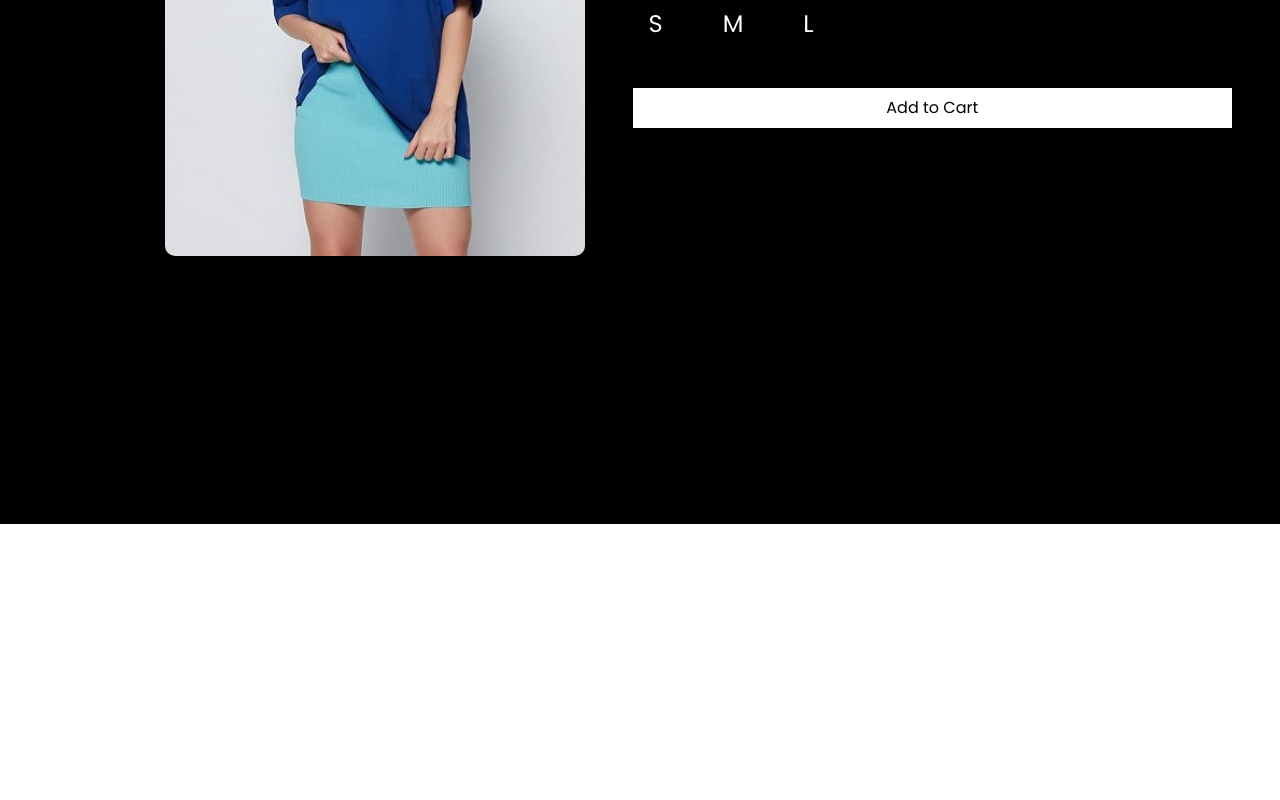
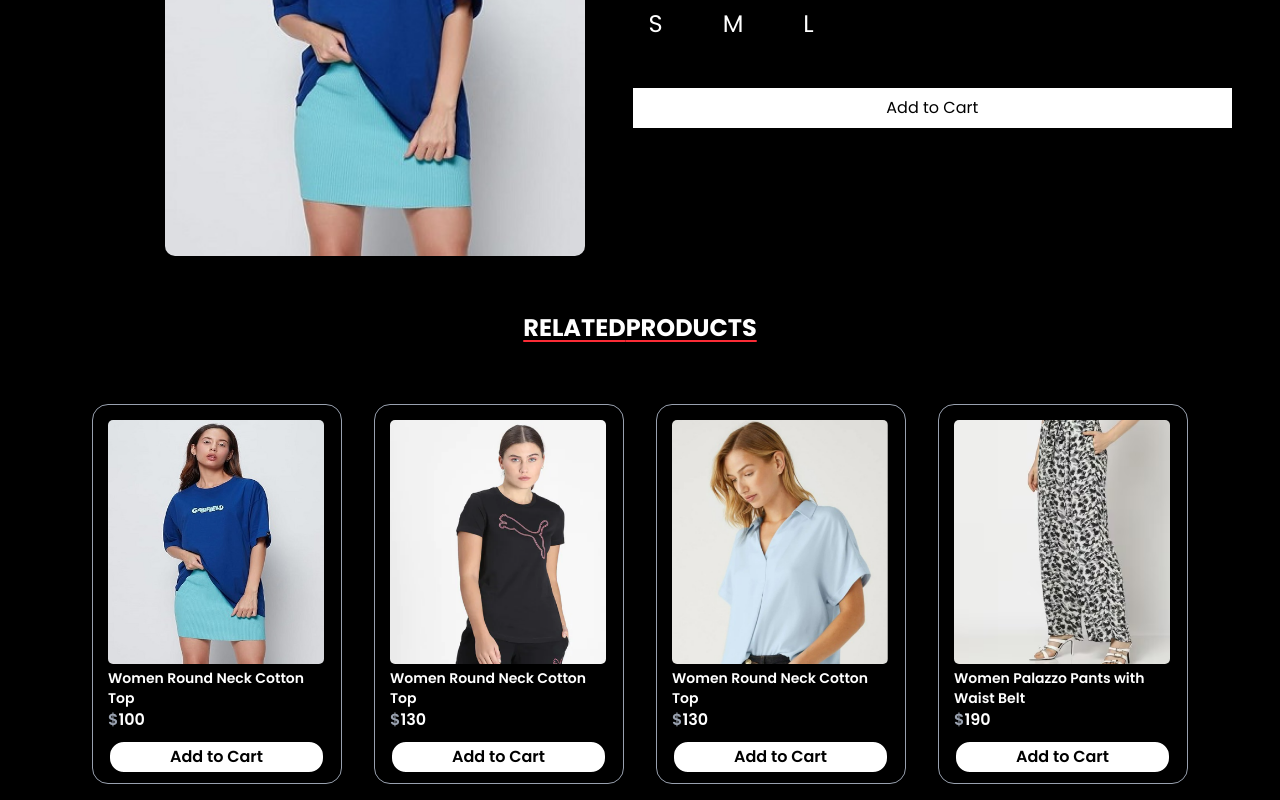
Before and after one commit to rahulrat-hub/E-commerce, a React (Vite) app: page /product/aaaaa in a window 1280 px wide. Shown: the part 348-1148 px from the top of the page. Before the commit the page ends 872 px from the top, so only its background shows below. Built offline with nearby package versions, Linux system fonts and the light colour scheme.

Commit message:
Related Product Added

```diff
--- a/src/Components/ProductItem.jsx
+++ b/src/Components/ProductItem.jsx
@@ -14,7 +14,7 @@ function ProductItem({ image, name, price, index, id }) {
         <button onClick={(e)=>{
           e.stopPropagation()
           e.preventDefault()
-        }} className='font-semibold border-2 h-8.5 w-54.25 rounded-2xl mt-2 bg-white'>Add to Cart</button>
+        }} className='font-semibold border-2 h-8.5 w-54.25 rounded-2xl mt-2 text-black bg-white'>Add to Cart</button>
       </div>
    </Link>
   )
--- a/src/Components/RelatedProducts.jsx
+++ b/src/Components/RelatedProducts.jsx
@@ -0,0 +1,44 @@
+import React, { useEffect, useState } from 'react'
+import { products } from '../assets/frontend_assets/assets';
+import Title from './Title';
+import ProductItem from './ProductItem';
+
+function RelatedProducts({category, subcategory}) {
+    const [relproduct, setrelproduct] = useState([]);
+
+    useEffect(()=>{
+      let relatedproducts = products.slice()
+     relatedproducts = relatedproducts.filter((i)=>i.category === category);
+  if(subcategory)
+     {relatedproducts = relatedproducts.filter((i)=>i.subCategory === subcategory)}
+
+      setrelproduct(relatedproducts);
+    },[products, category, subcategory]);
+
+return (
+    <div>
+<Title
+t1={"Related"}
+t2={"Products"}
+/>
+
+{relproduct.length ? (
+  <div className=" text-white flex gap-8 justify-center pb-4">
+    {
+  relproduct.slice(0,4).map((obj,ind)=>
+  <ProductItem
+  key={ind}
+  id={obj.id}
+  image={obj.image[0]}
+  price={obj.price}
+  name={obj.name}
+   />)}
+  </div>
+) : (<p>No Products Found</p>)}
+
+
+    </div>
+  )
+}
+
+export default RelatedProducts
--- a/src/pages/SingleProduct.jsx
+++ b/src/pages/SingleProduct.jsx
@@ -2,6 +2,7 @@ import React, { useEffect, useState } from 'react'
 import { useParams } from 'react-router-dom'
 import { products } from '../assets/frontend_assets/assets';
 import { scale, transform } from 'framer-motion';
+import RelatedProducts from '../Components/RelatedProducts';
 
 
 function SingleProduct() {
@@ -45,10 +46,12 @@ useEffect(() => {
 },[pid]);
 
  return (
-  <div className="">
+
+  <>
     {
       findproduct ? (
-        <div className="min-h-screen text-white bg-black py-8 px-10 flex gap-10">
+       <div className="min-h-screen bg-black">
+         <div className=" text-white py-8 px-10 flex  gap-10">
           <div className="flex gap-5">
             <div className="left">
               {
@@ -98,17 +101,25 @@ useEffect(() => {
 <button className="h-10 bg-white text-black py-1 hover:bg-gray-300 transition cursor-pointer">
   Add to Cart
 </button>
+</div>
+</div>
+
+<div className="text-white">
+
+<RelatedProducts
+ category = {findproduct.category}
+ subcategory = {findproduct.subcategory}
+
+/>
 
 
 </div>
-
-
-
-        </div>
+       </div>
       ) : (<h1>404 error</h1>)
     }
-  </div>
+  </>
   )
 }
 
+
 export default SingleProduct
```
